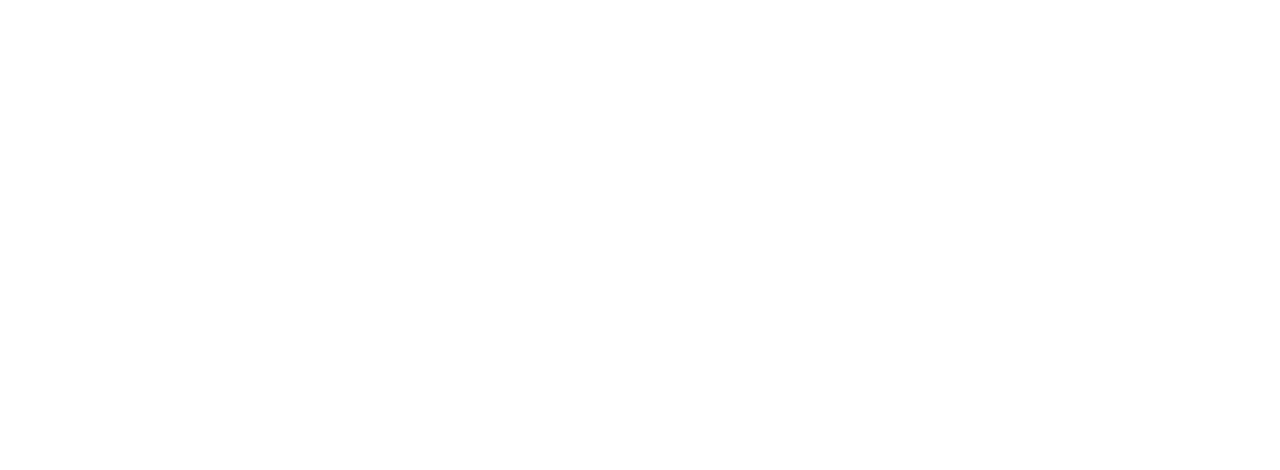
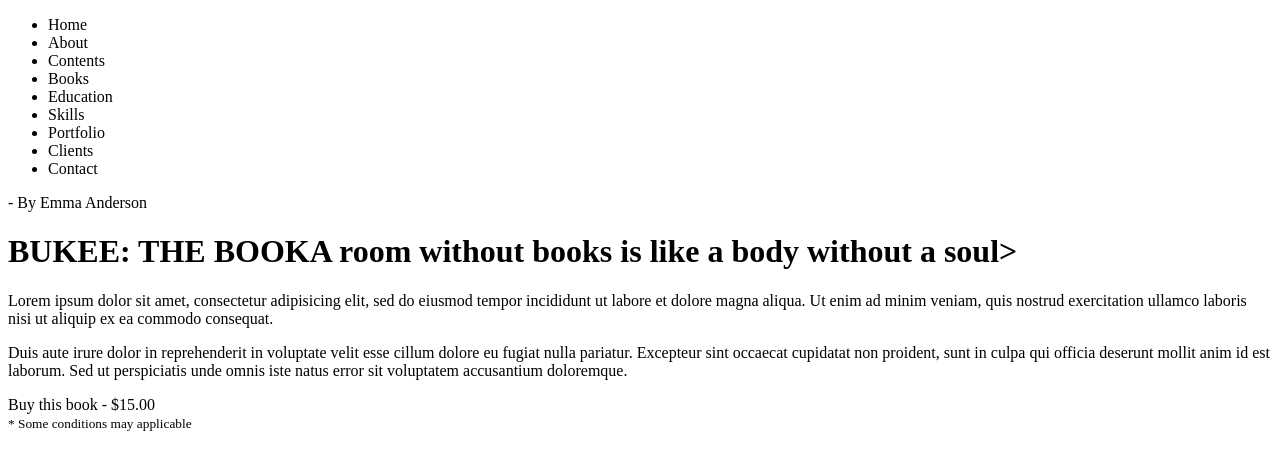
Before and after one commit to try-to-catch/Bukee, a plain HTML site: page index.html in a window 1280 px wide. Drawn offline with Linux system fonts and the light colour scheme.

Commit message:
add header

```diff
--- a/index.html
+++ b/index.html
@@ -2,9 +2,35 @@
 <html lang="en">
 <head>
     <meta charset="UTF-8">
-    <title>Title</title>
+    <title>Bukee</title>
 </head>
 <body>
-
+    <header>
+        <div class="header">
+            <a href="#" class="header__logo"></a>
+            <ul class="header__list">
+                <li class="header__list_item">Home</li>
+                <li class="header__list_item">About</li>
+                <li class="header__list_item">Contents</li>
+                <li class="header__list_item">Books</li>
+                <li class="header__list_item">Education</li>
+                <li class="header__list_item">Skills</li>
+                <li class="header__list_item">Portfolio</li>
+                <li class="header__list_item">Clients</li>
+                <li class="header__list_item">Contact</li>
+            </ul>
+        </div>
+        <div class="block-book">
+            <div></div>
+            <div class="block-text">
+                <p class="block-text_name">- By Emma Anderson</p>
+                <h1 class="block-text_title">BUKEE: THE BOOK<span>A room without books is like a body without a soul</span>></h1>
+                <p>Lorem ipsum dolor sit amet, consectetur adipisicing elit, sed do eiusmod tempor incididunt ut labore et dolore magna aliqua. Ut enim ad minim veniam, quis nostrud exercitation ullamco laboris nisi ut aliquip ex ea commodo consequat.
+                <p>Duis aute irure dolor in reprehenderit in voluptate velit esse cillum dolore eu fugiat nulla pariatur. Excepteur sint occaecat cupidatat non proident, sunt in culpa qui officia deserunt mollit anim id est laborum. Sed ut perspiciatis unde omnis iste natus error sit voluptatem accusantium doloremque.</p>
+                <div class="block-text__btn">Buy this book - $15.00</div>
+                <small>* Some conditions may applicable</small>
+            </div>
+        </div>
+    </header>
 </body>
 </html>
```
